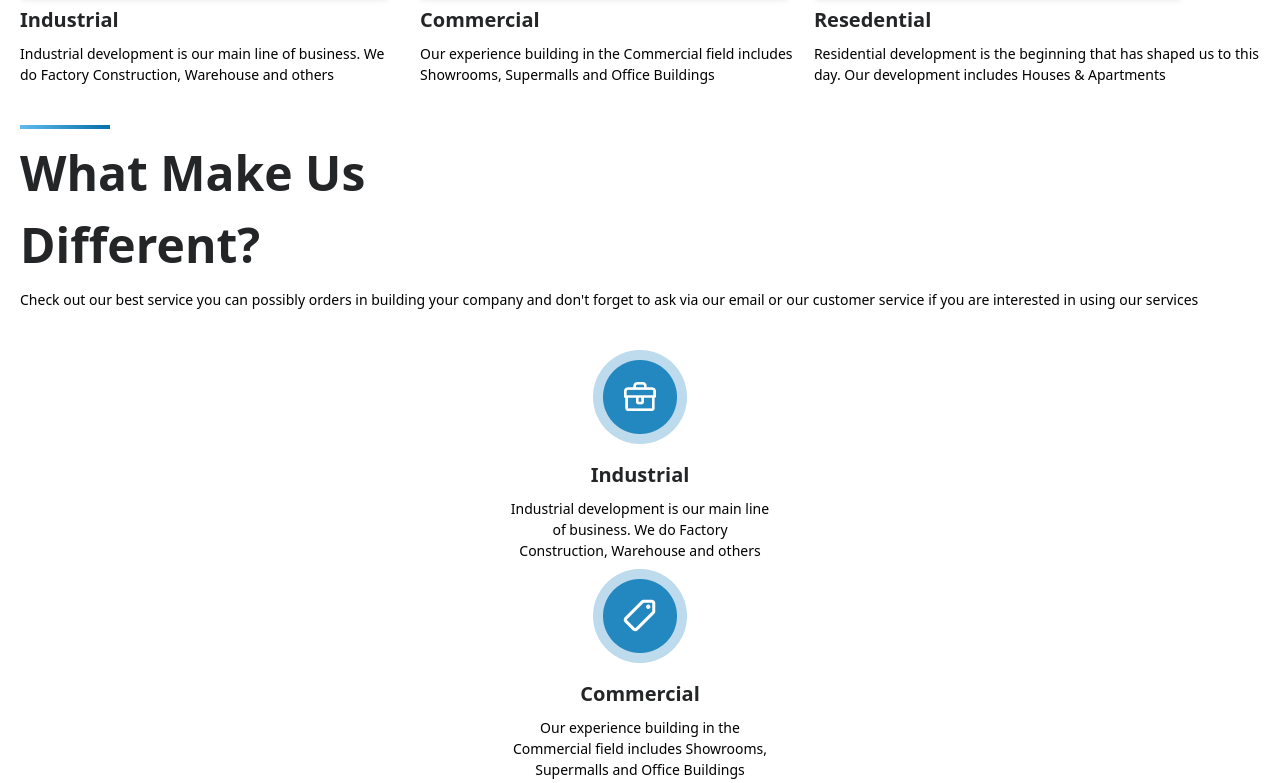
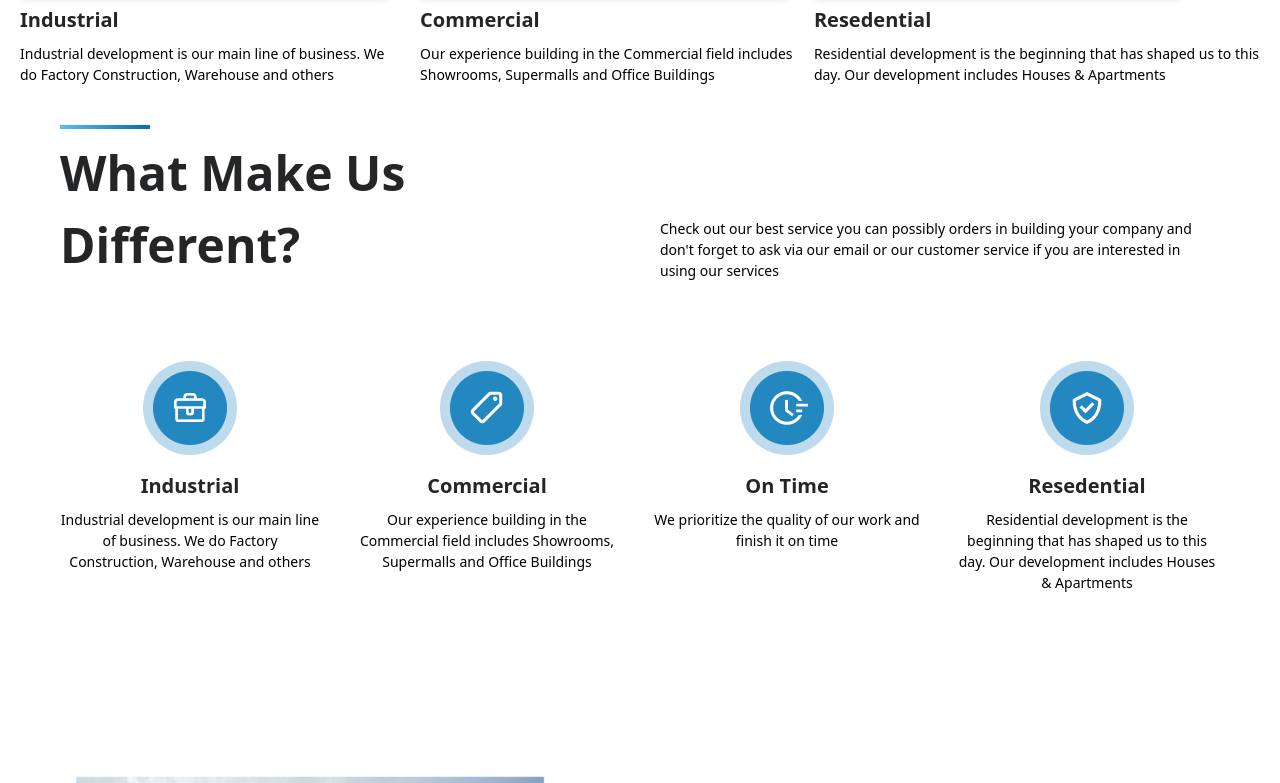
Before and after one commit to dani24sahu/Real-Estate-TailwindCSS, a website built with Vite: page index.html in a window 1280 px wide. Shown: the part 1228-2011 px from the top of the page. Built offline with nearby package versions, Linux system fonts and the light colour scheme.

Commit message:
Made Feautures section responsive

```diff
--- a/index.html
+++ b/index.html
@@ -157,24 +157,26 @@
       </section>
 
       <!------------------------- Features Section ----------------------->
-      <section class="p-5">
+      <section class="p-5 max-w-[1200px] mx-auto">
         <div class="flex flex-col gap-2">
           <div class="h-1 w-[90px] blue-grad"></div>
+          <div class="flex flex-col gap-2 md:flex-row md:justify-between md:items-end">
             <h2>
               What Make Us <br />
               Different?
             </h2>
-          <p class="text-base text-gray-dark">
+            <p class="text-base text-gray-dark md:max-w-[560px]">
               Check out our best service you can possibly orders in building your
               company and don't forget to ask via our email or our customer
               service if you are interested in using our services
             </p>
           </div>
+        </div>
 
         <!-- Feature Cards -->
-        <div class="flex flex-col items-center text-center mt-10">
+        <div class="flex flex-col items-center text-center mt-10 md:mt-20 md:flex-row md:justify-between">
           <!-- card1 -->
-          <div class="flex items-center flex-col gap-2 max-w-[16.25rem]">
+          <div class="flex items-center flex-col gap-2 max-w-[16.25rem] md:h-[370px]">
             <div>
               <img src="feature1.png" alt="Service1" />
             </div>
@@ -187,7 +189,7 @@
             </p>
           </div>
           <!-- card2 -->
-          <div class="flex items-center flex-col gap-2 max-w-[16.625rem]">
+          <div class="flex items-center flex-col gap-2 max-w-[16.625rem] md:h-[370px]">
             <div>
               <img src="feature2.png" alt="Service2" />
             </div>
@@ -200,7 +202,7 @@
             </p>
           </div>
           <!-- card3 -->
-          <div class="flex items-center flex-col gap-2 max-w-[16.625rem]">
+          <div class="flex items-center flex-col gap-2 max-w-[16.625rem] md:h-[370px]">
             <div>
               <img src="feature3.png" alt="Service3" />
             </div>
@@ -210,7 +212,7 @@
             </p>
           </div>
           <!-- card4 -->
-          <div class="flex items-center flex-col gap-2 max-w-[16.625rem]">
+          <div class="flex items-center flex-col gap-2 max-w-[16.625rem] md:h-[370px]">
             <div>
               <img src="feature4.png" alt="Service3" />
             </div>
```
Lines whose indentation alone changed are shown as unchanged.
